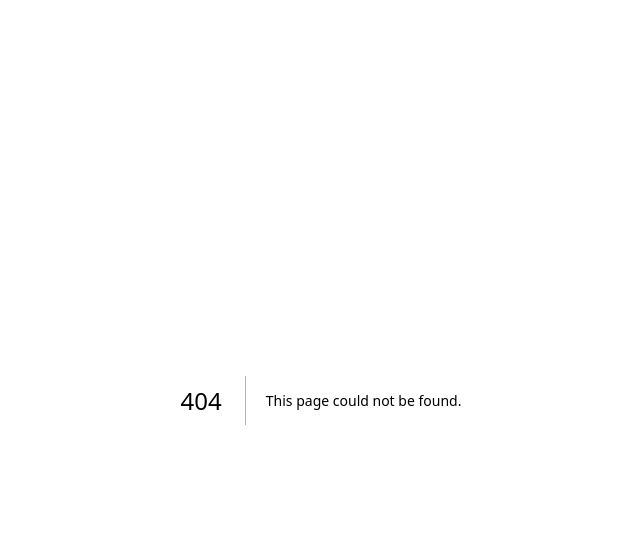
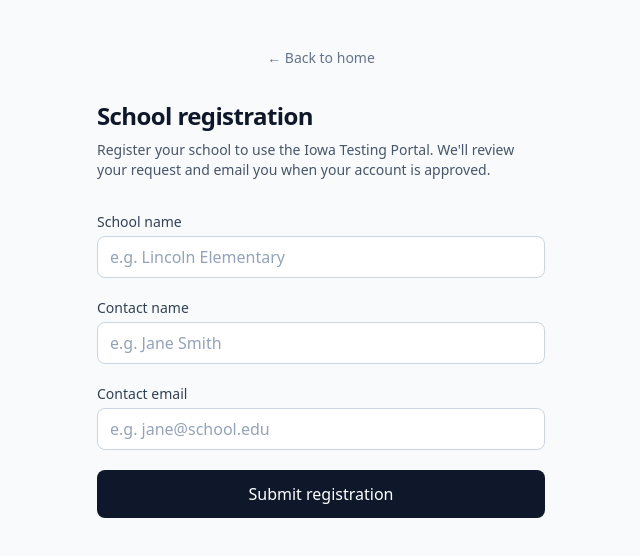
Before and after one commit to Timpesta/iowa_testing_app, a Next.js app: page /register in a window 1280 px wide. Before the commit this address had no page. Shown: the top 556 px of the page, without its empty margins (319-959 px from the left). Built offline with nearby package versions, Linux system fonts and the light colour scheme; no server answers.

Commit message:
Added school registration page and form

```diff
--- /dev/null
+++ b/app/register/page.tsx
@@ -0,0 +1,25 @@
+import Link from "next/link";
+import { SchoolRegistrationForm } from "@/components/SchoolRegistrationForm";
+
+export default function RegisterPage() {
+  return (
+    <main className="min-h-screen bg-slate-50 px-4 py-12 flex flex-col items-center">
+      <Link
+        href="/"
+        className="text-sm text-slate-500 hover:text-slate-700 mb-8"
+      >
+        ← Back to home
+      </Link>
+      <div className="w-full max-w-md">
+        <h1 className="text-2xl font-semibold text-slate-900 mb-2 tracking-tight">
+          School registration
+        </h1>
+        <p className="text-slate-600 text-sm mb-8">
+          Register your school to use the Iowa Testing Portal. We&apos;ll review
+          your request and email you when your account is approved.
+        </p>
+        <SchoolRegistrationForm />
+      </div>
+    </main>
+  );
+}
--- a/components/LoginButtons.tsx
+++ b/components/LoginButtons.tsx
@@ -1,12 +1,14 @@
+import Link from "next/link";
+
 export function LoginButtons() {
   return (
     <div className="flex flex-col sm:flex-row gap-4 justify-center">
-      <button
-        type="button"
-        className="px-8 py-3 rounded-lg bg-slate-900 text-white font-medium hover:bg-slate-800 transition-colors min-w-[160px]"
+      <Link
+        href="/register"
+        className="px-8 py-3 rounded-lg bg-slate-900 text-white font-medium hover:bg-slate-800 transition-colors min-w-[160px] text-center"
       >
         School Login
-      </button>
+      </Link>
       <button
         type="button"
         className="px-8 py-3 rounded-lg border border-slate-300 text-slate-700 font-medium hover:bg-slate-50 transition-colors min-w-[160px]"
--- /dev/null
+++ b/components/SchoolRegistrationForm.tsx
@@ -0,0 +1,155 @@
+"use client";
+
+import { useState } from "react";
+import { useFormState } from "react-dom";
+import { registerSchool } from "@/lib/actions/register";
+
+const EMAIL_REGEX = /^[^\s@]+@[^\s@]+\.[^\s@]+$/;
+
+type FieldErrors = {
+  name?: string;
+  contact_name?: string;
+  contact_email?: string;
+};
+
+export function SchoolRegistrationForm() {
+  const [state, formAction] = useFormState(registerSchool, null);
+  const [errors, setErrors] = useState<FieldErrors>({});
+
+  function validate(values: {
+    name: string;
+    contact_name: string;
+    contact_email: string;
+  }): boolean {
+    const next: FieldErrors = {};
+    if (!values.name.trim()) next.name = "School name is required.";
+    if (!values.contact_name.trim())
+      next.contact_name = "Contact name is required.";
+    if (!values.contact_email.trim()) {
+      next.contact_email = "Contact email is required.";
+    } else if (!EMAIL_REGEX.test(values.contact_email)) {
+      next.contact_email = "Please enter a valid email address.";
+    }
+    setErrors(next);
+    return Object.keys(next).length === 0;
+  }
+
+  function handleSubmit(e: React.FormEvent<HTMLFormElement>) {
+    e.preventDefault();
+    const form = e.currentTarget;
+    const formData = new FormData(form);
+    const name = (formData.get("name") as string) ?? "";
+    const contact_name = (formData.get("contact_name") as string) ?? "";
+    const contact_email = (formData.get("contact_email") as string) ?? "";
+    if (!validate({ name, contact_name, contact_email })) return;
+    formAction(formData);
+  }
+
+  if (state?.success) {
+    return (
+      <div
+        role="alert"
+        className="rounded-lg bg-green-50 border border-green-200 text-green-800 px-4 py-4 text-sm"
+      >
+        {state.message}
+      </div>
+    );
+  }
+
+  return (
+    <form onSubmit={handleSubmit} className="space-y-5">
+      {state && !state.success && (
+        <div
+          role="alert"
+          className="rounded-lg bg-red-50 border border-red-200 text-red-800 px-4 py-3 text-sm"
+        >
+          {state.message}
+        </div>
+      )}
+
+      <div>
+        <label
+          htmlFor="name"
+          className="block text-sm font-medium text-slate-700 mb-1"
+        >
+          School name
+        </label>
+        <input
+          id="name"
+          name="name"
+          type="text"
+          required
+          autoComplete="organization"
+          aria-invalid={!!errors.name}
+          aria-describedby={errors.name ? "name-error" : undefined}
+          className="w-full rounded-lg border border-slate-300 px-3 py-2 text-slate-900 placeholder-slate-400 focus:border-slate-500 focus:outline-none focus:ring-1 focus:ring-slate-500"
+          placeholder="e.g. Lincoln Elementary"
+        />
+        {errors.name && (
+          <p id="name-error" className="mt-1 text-sm text-red-600">
+            {errors.name}
+          </p>
+        )}
+      </div>
+
+      <div>
+        <label
+          htmlFor="contact_name"
+          className="block text-sm font-medium text-slate-700 mb-1"
+        >
+          Contact name
+        </label>
+        <input
+          id="contact_name"
+          name="contact_name"
+          type="text"
+          required
+          autoComplete="name"
+          aria-invalid={!!errors.contact_name}
+          aria-describedby={errors.contact_name ? "contact_name-error" : undefined}
+          className="w-full rounded-lg border border-slate-300 px-3 py-2 text-slate-900 placeholder-slate-400 focus:border-slate-500 focus:outline-none focus:ring-1 focus:ring-slate-500"
+          placeholder="e.g. Jane Smith"
+        />
+        {errors.contact_name && (
+          <p id="contact_name-error" className="mt-1 text-sm text-red-600">
+            {errors.contact_name}
+          </p>
+        )}
+      </div>
+
+      <div>
+        <label
+          htmlFor="contact_email"
+          className="block text-sm font-medium text-slate-700 mb-1"
+        >
+          Contact email
+        </label>
+        <input
+          id="contact_email"
+          name="contact_email"
+          type="email"
+          required
+          autoComplete="email"
+          aria-invalid={!!errors.contact_email}
+          aria-describedby={
+            errors.contact_email ? "contact_email-error" : undefined
+          }
+          className="w-full rounded-lg border border-slate-300 px-3 py-2 text-slate-900 placeholder-slate-400 focus:border-slate-500 focus:outline-none focus:ring-1 focus:ring-slate-500"
+          placeholder="e.g. jane@school.edu"
+        />
+        {errors.contact_email && (
+          <p id="contact_email-error" className="mt-1 text-sm text-red-600">
+            {errors.contact_email}
+          </p>
+        )}
+      </div>
+
+      <button
+        type="submit"
+        className="w-full rounded-lg bg-slate-900 px-4 py-3 text-white font-medium hover:bg-slate-800 transition-colors"
+      >
+        Submit registration
+      </button>
+    </form>
+  );
+}
--- /dev/null
+++ b/lib/actions/register.ts
@@ -0,0 +1,51 @@
+"use server";
+
+import { supabase } from "@/lib/supabase";
+
+export type RegisterState =
+  | { success: true; message: string }
+  | { success: false; message: string };
+
+export async function registerSchool(
+  _prev: unknown,
+  formData: FormData
+): Promise<RegisterState> {
+  const name = (formData.get("name") as string)?.trim() ?? "";
+  const contactName = (formData.get("contact_name") as string)?.trim() ?? "";
+  const contactEmail = (formData.get("contact_email") as string)?.trim() ?? "";
+
+  if (!name || !contactName || !contactEmail) {
+    return { success: false, message: "All fields are required." };
+  }
+
+  const emailRegex = /^[^\s@]+@[^\s@]+\.[^\s@]+$/;
+  if (!emailRegex.test(contactEmail)) {
+    return { success: false, message: "Please enter a valid email address." };
+  }
+
+  const { error } = await supabase.from("schools").insert({
+    name,
+    contact_name: contactName,
+    contact_email: contactEmail,
+    status: "pending",
+  });
+
+  if (error) {
+    if (error.code === "23505") {
+      return {
+        success: false,
+        message: "A school with this contact email is already registered.",
+      };
+    }
+    return {
+      success: false,
+      message: "Registration failed. Please try again.",
+    };
+  }
+
+  return {
+    success: true,
+    message:
+      "Registration submitted! You'll receive an email when your account is approved.",
+  };
+}
```
Also changed, not shown: 1 other file (tests, documents, lock files or other folders).
